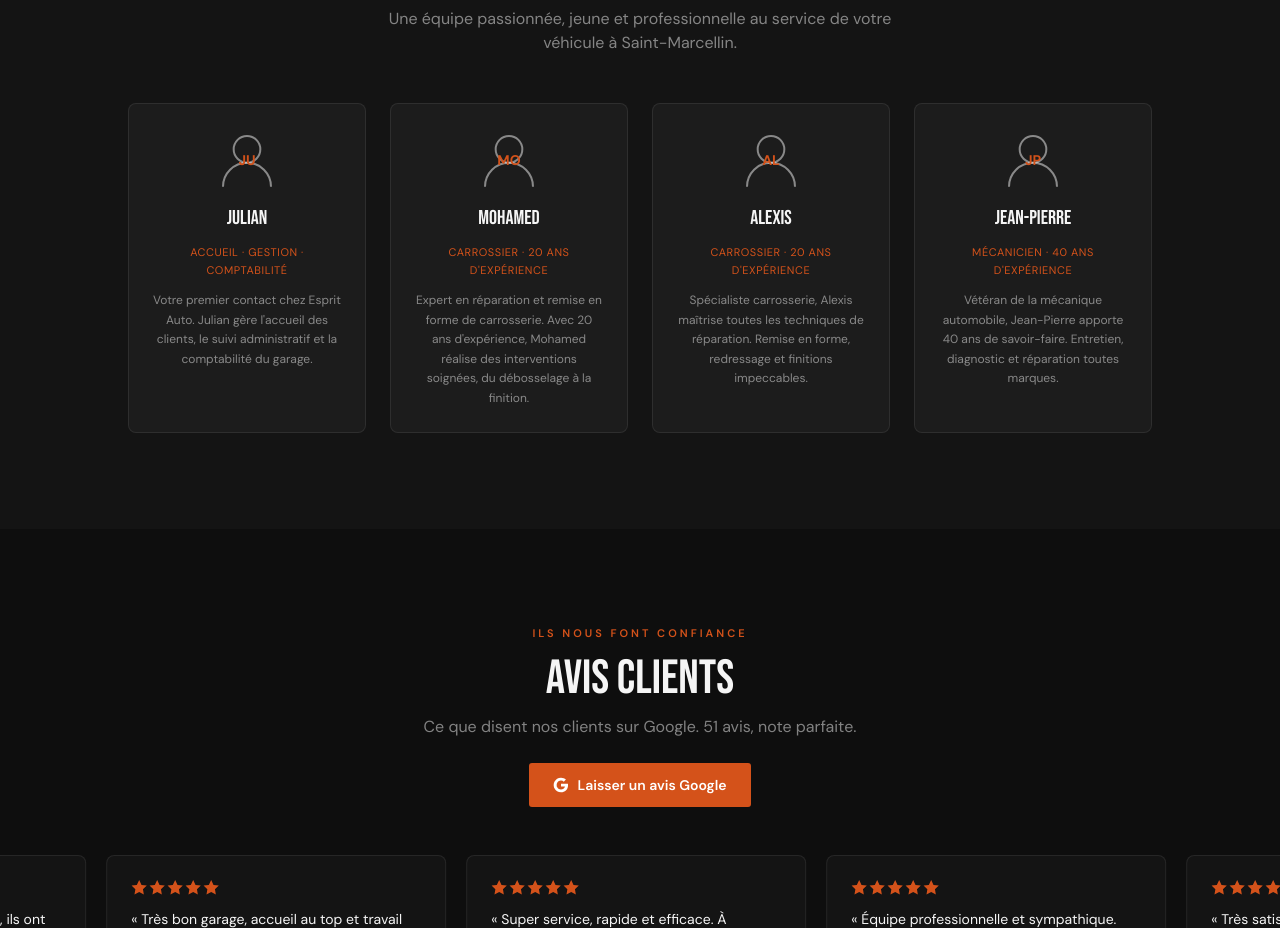
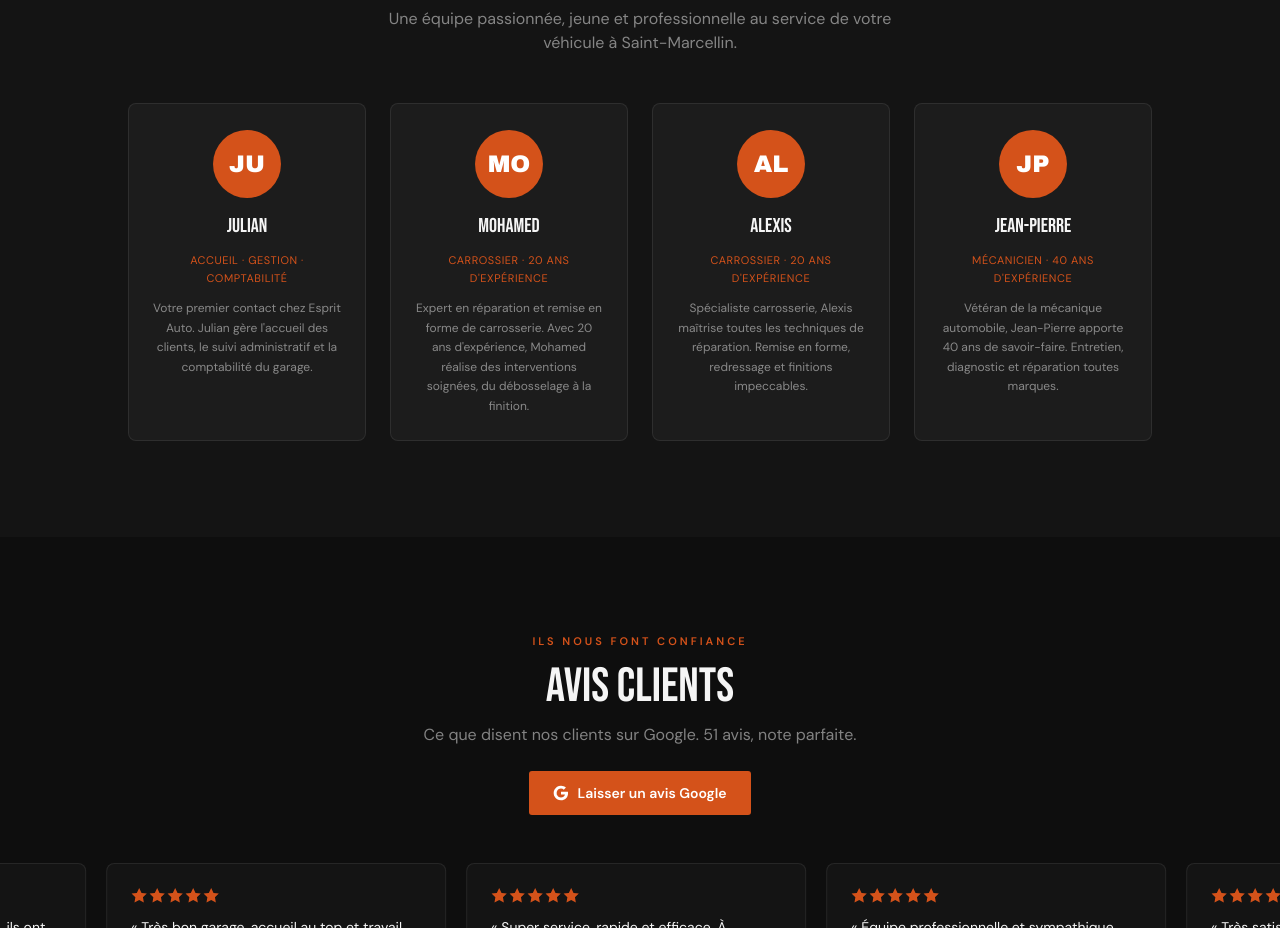
Before and after one commit to Esprit-Auto/esprit-auto-vitrine, a Next.js app: page / in a window 1280 px wide. Shown: the part 4600-5528 px from the top of the page. Built offline with nearby package versions, Linux system fonts and the light colour scheme.

Commit message:
feat: avatars initiales équipe

```diff
--- a/components/Equipe.tsx
+++ b/components/Equipe.tsx
@@ -41,30 +41,26 @@ export default function Equipe() {
             de votre véhicule à Saint-Marcellin.
           </p>
         </div>
-
         <div className="grid grid-cols-1 sm:grid-cols-2 lg:grid-cols-4 gap-6">
           {team.map((m) => (
             <div
               key={m.name}
               className="bg-bg3 border border-bd rounded-lg p-6 text-center flex flex-col items-center gap-3 group transition-all duration-300 hover:-translate-y-1 hover:border-[rgba(212,82,26,0.4)] hover:shadow-[0_0_20px_rgba(212,82,26,0.15)]"
             >
-              <div className="relative w-16 h-16">
-                <svg
-                  width="64"
-                  height="64"
-                  viewBox="0 0 48 48"
-                  fill="none"
-                  stroke="currentColor"
-                  strokeWidth={1.5}
-                  className="text-muted"
+              <svg width="72" height="72" viewBox="0 0 72 72">
+                <circle cx="36" cy="36" r="34" fill="#D4521A"/>
+                <text
+                  x="36"
+                  y="44"
+                  textAnchor="middle"
+                  fill="#fff"
+                  fontSize="24"
+                  fontFamily="Arial Black, Arial"
+                  fontWeight="900"
                 >
-                  <circle cx="24" cy="16" r="10" />
-                  <path d="M6 44c0-9.9 8.1-18 18-18s18 8.1 18 18" />
-                </svg>
-                <div className="absolute inset-0 flex items-center justify-center text-or font-bold text-sm">
                   {m.initials}
-                </div>
-              </div>
+                </text>
+              </svg>
               <div className="font-bebas text-xl text-text">{m.name}</div>
               <div className="text-or text-[11px] uppercase tracking-wider">
                 {m.role}
```
